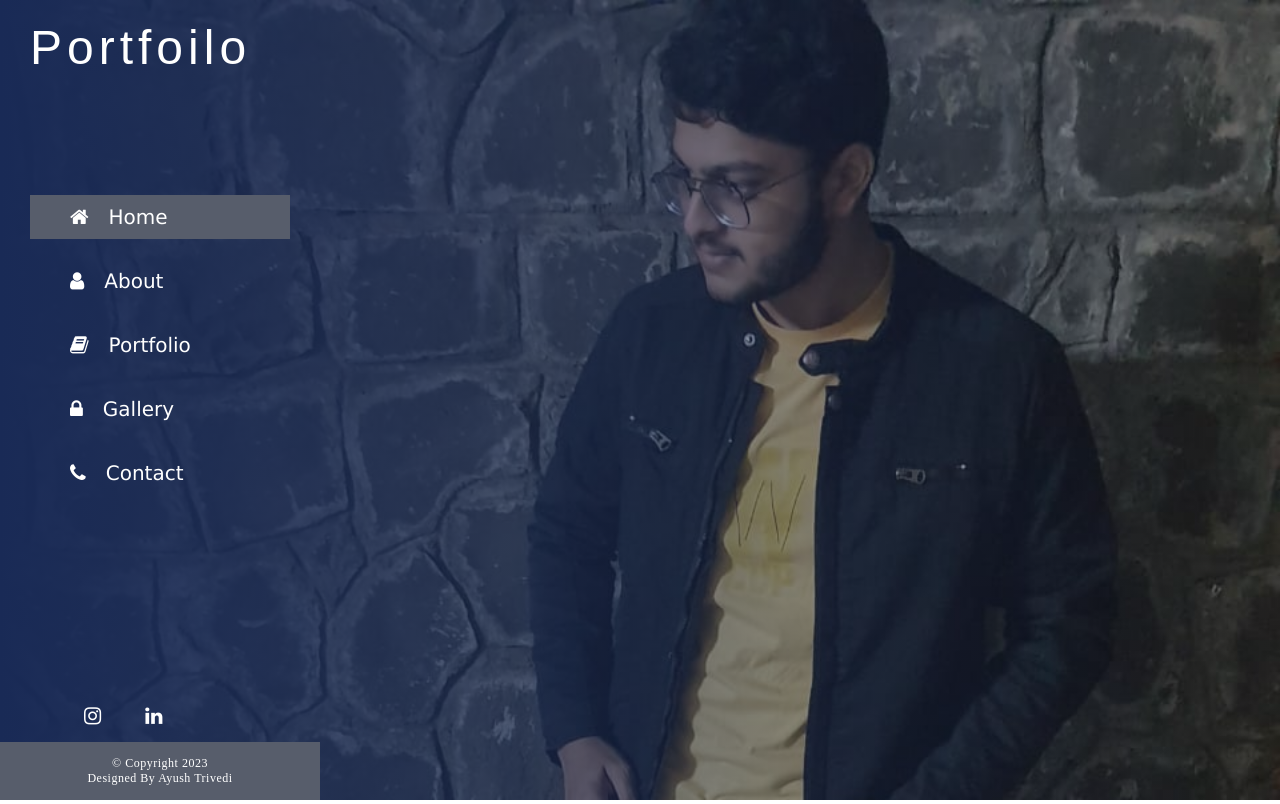
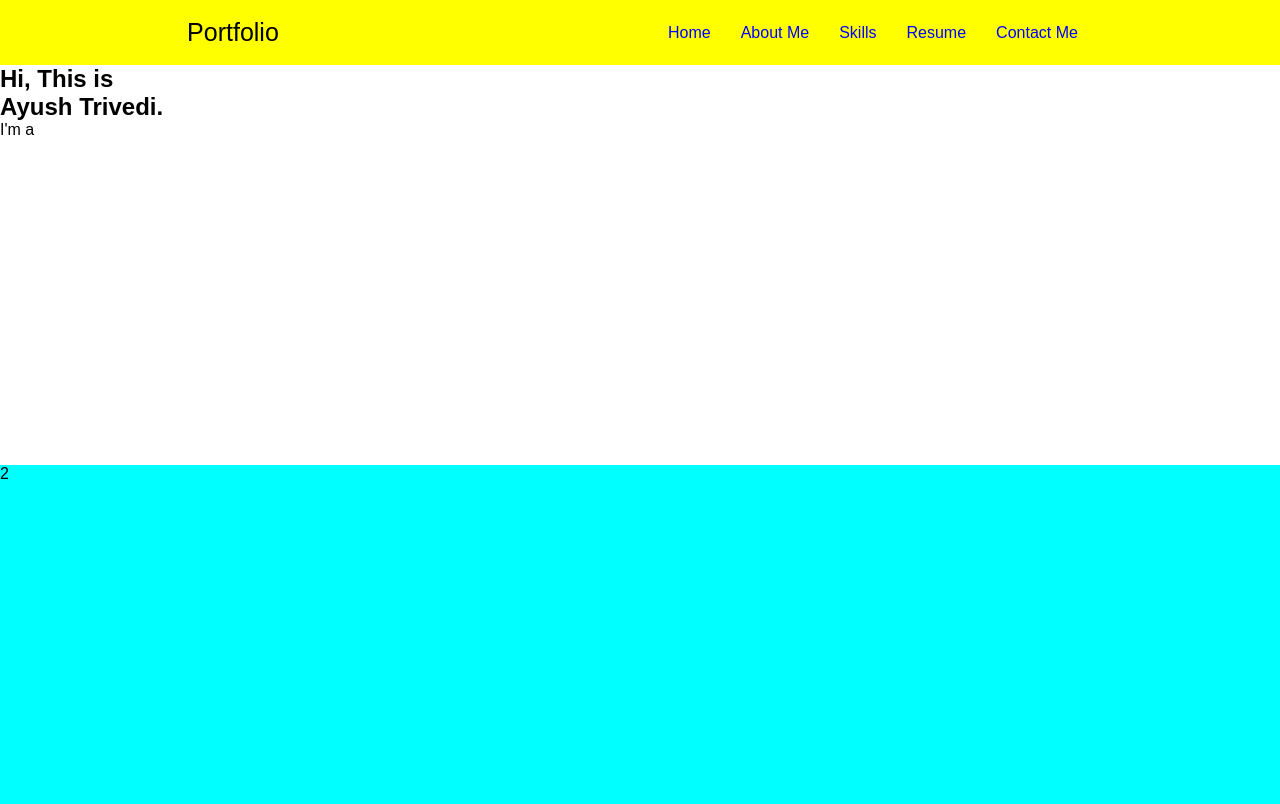
Before and after one commit to AYUSH-TRIVEDI6936484/CodSoft_Portfolio, a plain HTML site: page index.html in a window 1280 px wide. Shown: the top 804 px of the page. Drawn offline with Linux system fonts and the light colour scheme.

Commit message:
restructuring the entire website

```diff
--- a/index.html
+++ b/index.html
@@ -1,5 +1,6 @@
 <!DOCTYPE html>
 <html lang="en">
+
 <head>
     <meta charset="UTF-8">
     <meta name="viewport" content="width=device-width, initial-scale=1.0">
@@ -7,28 +8,45 @@
     <link rel="stylesheet" href="style.css">
     <title>Task 2: Portfolio</title>
 </head>
+
 <body>
     <header>
-        <nav>
-            <div class="logo">
-                Portfoilo
-            </div>
-            <div class="menu">
-                <a href="#" class="active"><i class="fa fa-home"></i>Home</a>
-                <a href="#"><i class="fa fa-user"></i>About</a>
-                <a href="#"><i class="fa fa-book"></i>Portfolio</a>
-                <a href="#"><i class="fa fa-lock"></i>Gallery</a>
-                <a href="#"><i class="fa fa-phone"></i>Contact</a>
-            </div>
+        <div class="logo">
+            Portfolio
+        </div>
+        <nav class="navbar">
+            <a href="#home">Home</a>
+            <a href="#about">About Me</a>
+            <a href="#skills">Skills</a>
+            <a href="#">Resume</a>
+            <a href="#contact">Contact Me</a>
         </nav>
-        <div class="s-icon">
-            <i class="fa fa-instagram"></i>
-            <i class="fa fa-linkedin"></i>
+    </header>
+
+    <section class="main-section">
+        <div class="main">
+            <h1>Hi, This is <br>Ayush Trivedi<span>.</span></h1>
+            <p>I'm a <span class="auto-input"></span></p>
         </div>
+    </section>
+    <section class="two">2</section>
+    <section class="three">3</section>
+    <section class="four">4</section>
+    <!-- <script type="typed.js"></script> -->
+</body>
 
-        <div class="footer">
+</html>
+
+
+<!-- <div class="footer">
             <p>&copy; Copyright 2023 <br>Designed By <a href="https://www.linkedin.com/in/ayush-trivedi-a690a1244/" target="_blank">Ayush Trivedi</a></p>
-        </div>
-    </header>
-</body>
-</html>
+        </div> -->
+
+<!-- <main>
+            <section id="home">
+                <div class="row">
+
+                </div>
+            </section>
+
+        </main> -->
--- a/style.css
+++ b/style.css
@@ -2,13 +2,67 @@
     margin: 0;
     padding: 0;
     box-sizing: border-box;
+    font-family: Arial, Helvetica, sans-serif;
 }
 
 header{
     width: 100%;
+    height: 65px;
+    display: flex;
+    justify-content: space-around;
+    align-items: center;
+    background-color: yellow;
+    position: sticky;
+    top:0;
+    scroll-behavior: smooth;
+}
+
+.logo{
+    font-size: 25px;
+    font-weight: 400;
+}
+
+.navbar{
+    display: flex;
+    align-items: center;
+    justify-content: center;
+}
+
+.navbar a{
+    text-decoration: none;
+    margin: 10px 15px;
+    color:blue;
+}
+
+.navbar a:hover{
+    color: black;
+    cursor: pointer;
+    transition: 0.5s ease;
+    border-bottom: 2px solid green;
+}
+
+section{
+    width: 100%;
+    height: 400px;
+}
+
+.two{
+    background-color: aqua;
+}
+
+.three{
+    background-color: blue;
+}
+
+.four{
+    background-color:green;
+}
+/* header{
+    width: 100%;
     height: 100vh;
     background: linear-gradient(90deg,rgba(25,42,86,1),rgba(47,56,64,0.2)),url('me.jpeg');
     background-size: cover;
+    background-attachment: fixed;
 }
 
 nav{
@@ -46,9 +100,9 @@ nav{
     margin: 0 20px;
 }
 
-/* .menu a:first-child{
+.menu a:first-child{
     background-color: #575d6b;
-} */
+}
 
 .menu a:hover{
     background-color: #575d6b;
@@ -90,3 +144,61 @@ header .footer a{
     color: white;
     text-decoration: none;
 }
+
+main{
+    height: 0;
+    position: absolute;
+    top: 0;
+    margin-left: 390px;
+    background-color: red;
+    font-family: Arial, Helvetica, sans-serif;
+    transition: 0.4s;
+}
+
+#home{
+    height: 100vh;
+    width: 100%;
+    display: flex;
+    flex-direction: column;
+    justify-content: center;
+    padding: 70px;
+    position: relative;
+}
+
+#home::before{
+    content: '';
+    width: 100%;
+    height: 100%;
+    /* background-color: rgba(0,0,0,0.431);
+    position: absolute;
+    top: 0;
+    left: 0;
+
+}
+
+#home .row{
+    z-index: 1;
+}
+
+#home .row h1{
+    font-size: 55px;
+    color: #fff;
+    font-weight: 500;
+    letter-spacing: -1px;
+    margin-bottom: 10px;
+    line-height: 70px;
+}
+
+#home .row h1 span{
+    color: #575d6b;
+}
+
+#home .row p{
+    color: whitesmoke;
+    font-size: 30px;
+    font-weight: 400;
+}
+
+#home .row p span{
+    border-bottom: 4px solid #575d6b;
+} */
```
Also changed, not shown: script.js (+15 -0 lines).
